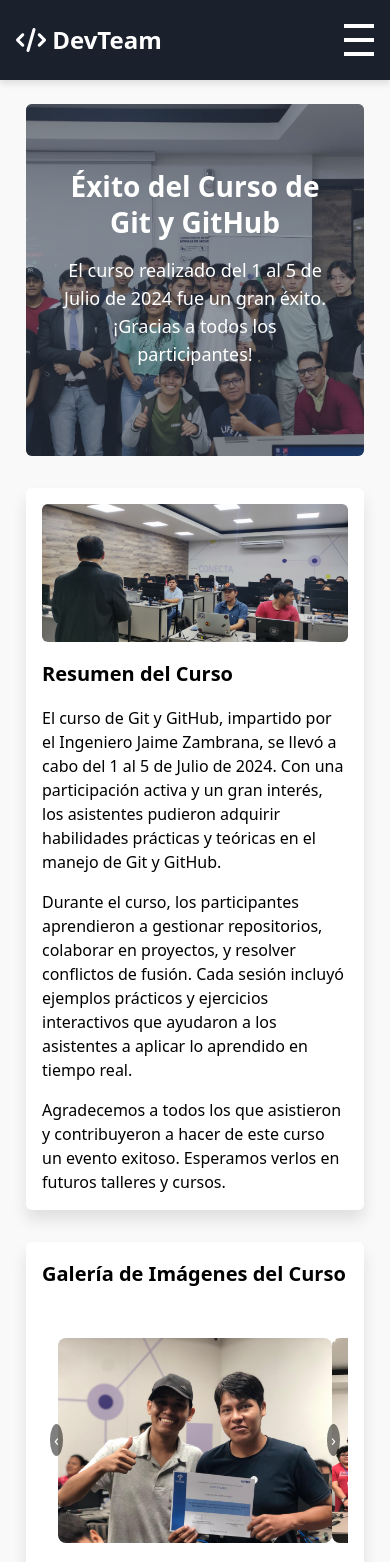
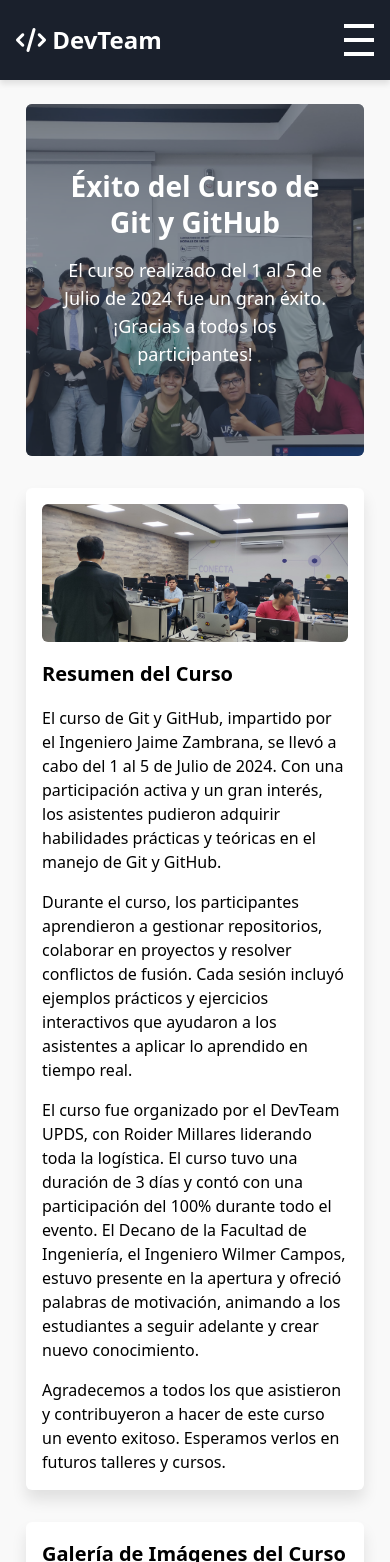
Before and after one commit to RoyDevTEAM/Portafolio-DevTeam, an Angular app: page /curso-git in a window 390 px wide. Shown: the top 1562 px of the page. Built offline with nearby package versions, Linux system fonts and the light colour scheme.

Commit message:
curso git seo mejorado

```diff
--- a/src/app/components/cursos/curso-git/curso-git.component.html
+++ b/src/app/components/cursos/curso-git/curso-git.component.html
@@ -8,7 +8,7 @@
         <div class="lg:w-3/4 mb-8 lg:mb-0 lg:mr-8">
             <!-- Hero Section -->
             <div class="relative bg-gray-800 text-white text-center py-12 rounded mb-8 overflow-hidden">
-                <img src="/assets/img/foto16.jpeg" alt="Imagen del Curso" class="absolute inset-0 w-full h-full object-cover opacity-50">
+                <img src="/assets/img/foto16.jpeg" alt="Imagen del Curso de Git y GitHub con DevTeam UPDS" class="absolute inset-0 w-full h-full object-cover opacity-50">
                 <div class="relative z-10">
                     <h1 class="text-3xl font-bold mb-4">Éxito del Curso de Git y GitHub</h1>
                     <p class="text-lg mb-6">El curso realizado del 1 al 5 de Julio de 2024 fue un gran éxito. ¡Gracias a todos los participantes!</p>
@@ -17,14 +17,17 @@
 
             <!-- Course Success Story -->
             <div class="bg-white p-6 rounded shadow-lg mb-8 flex flex-col lg:flex-row">
-                <img src="/assets/img/foto11.jpeg" alt="Resumen del Curso" class="w-full h-auto lg:w-1/3 rounded mb-4 lg:mb-0 lg:mr-6 object-cover">
+                <img src="/assets/img/foto11.jpeg" alt="Resumen del Curso de Git y GitHub" class="w-full h-auto lg:w-1/3 rounded mb-4 lg:mb-0 lg:mr-6 object-cover">
                 <div class="lg:w-2/3">
                     <h2 class="text-2xl font-semibold mb-4">Resumen del Curso</h2>
                     <p class="mb-4">
                         El curso de Git y GitHub, impartido por el Ingeniero Jaime Zambrana, se llevó a cabo del 1 al 5 de Julio de 2024. Con una participación activa y un gran interés, los asistentes pudieron adquirir habilidades prácticas y teóricas en el manejo de Git y GitHub.
                     </p>
                     <p class="mb-4">
-                        Durante el curso, los participantes aprendieron a gestionar repositorios, colaborar en proyectos, y resolver conflictos de fusión. Cada sesión incluyó ejemplos prácticos y ejercicios interactivos que ayudaron a los asistentes a aplicar lo aprendido en tiempo real.
+                        Durante el curso, los participantes aprendieron a gestionar repositorios, colaborar en proyectos y resolver conflictos de fusión. Cada sesión incluyó ejemplos prácticos y ejercicios interactivos que ayudaron a los asistentes a aplicar lo aprendido en tiempo real.
+                    </p>
+                    <p class="mb-4">
+                        El curso fue organizado por el DevTeam UPDS, con Roider Millares liderando toda la logística. El curso tuvo una duración de 3 días y contó con una participación del 100% durante todo el evento. El Decano de la Facultad de Ingeniería, el Ingeniero Wilmer Campos, estuvo presente en la apertura y ofreció palabras de motivación, animando a los estudiantes a seguir adelante y crear nuevo conocimiento.
                     </p>
                     <p>
                         Agradecemos a todos los que asistieron y contribuyeron a hacer de este curso un evento exitoso. Esperamos verlos en futuros talleres y cursos.
@@ -38,13 +41,13 @@
                 <div class="relative carousel-container">
                     <div class="carousel" [style.transform]="'translateX(' + (-currentSlide * 100) + '%)'">
                         <div class="carousel-item">
-                            <img src="/assets/img/foto3.jpeg" alt="Imagen del Curso 1" class="w-full rounded">
+                            <img src="/assets/img/foto3.jpeg" alt="Imagen del Curso de Git y GitHub 1" class="w-full rounded">
                         </div>
                         <div class="carousel-item">
-                            <img src="/assets/img/foto18.jpeg" alt="Imagen del Curso 2" class="w-full rounded">
+                            <img src="/assets/img/foto18.jpeg" alt="Imagen del Curso de Git y GitHub 2" class="w-full rounded">
                         </div>
                         <div class="carousel-item">
-                            <img src="/assets/img/foto5.jpeg" alt="Imagen del Curso 3" class="w-full rounded">
+                            <img src="/assets/img/foto5.jpeg" alt="Imagen del Curso de Git y GitHub 3" class="w-full rounded">
                         </div>
                     </div>
                     <!-- Carousel Controls -->
```
